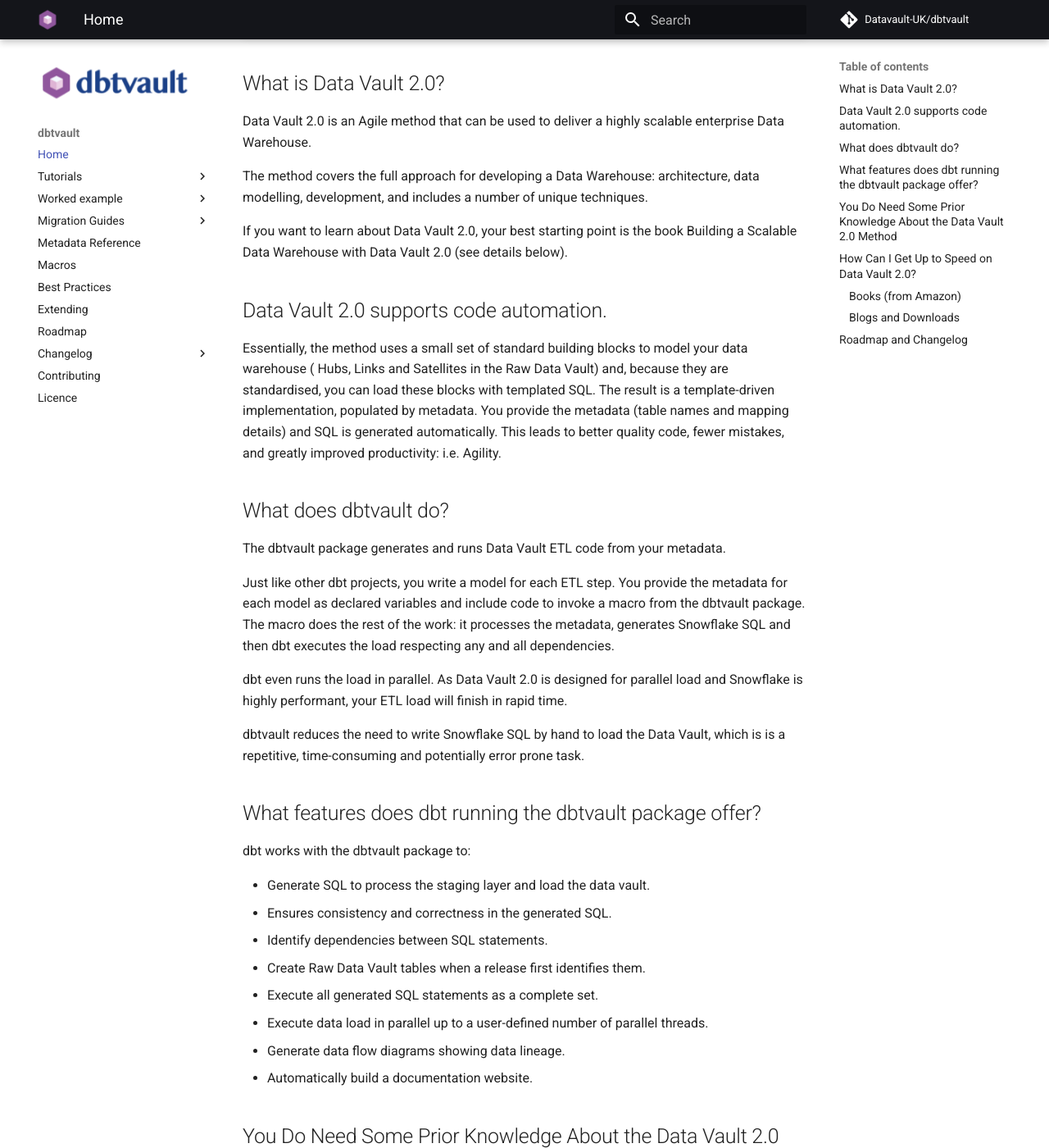
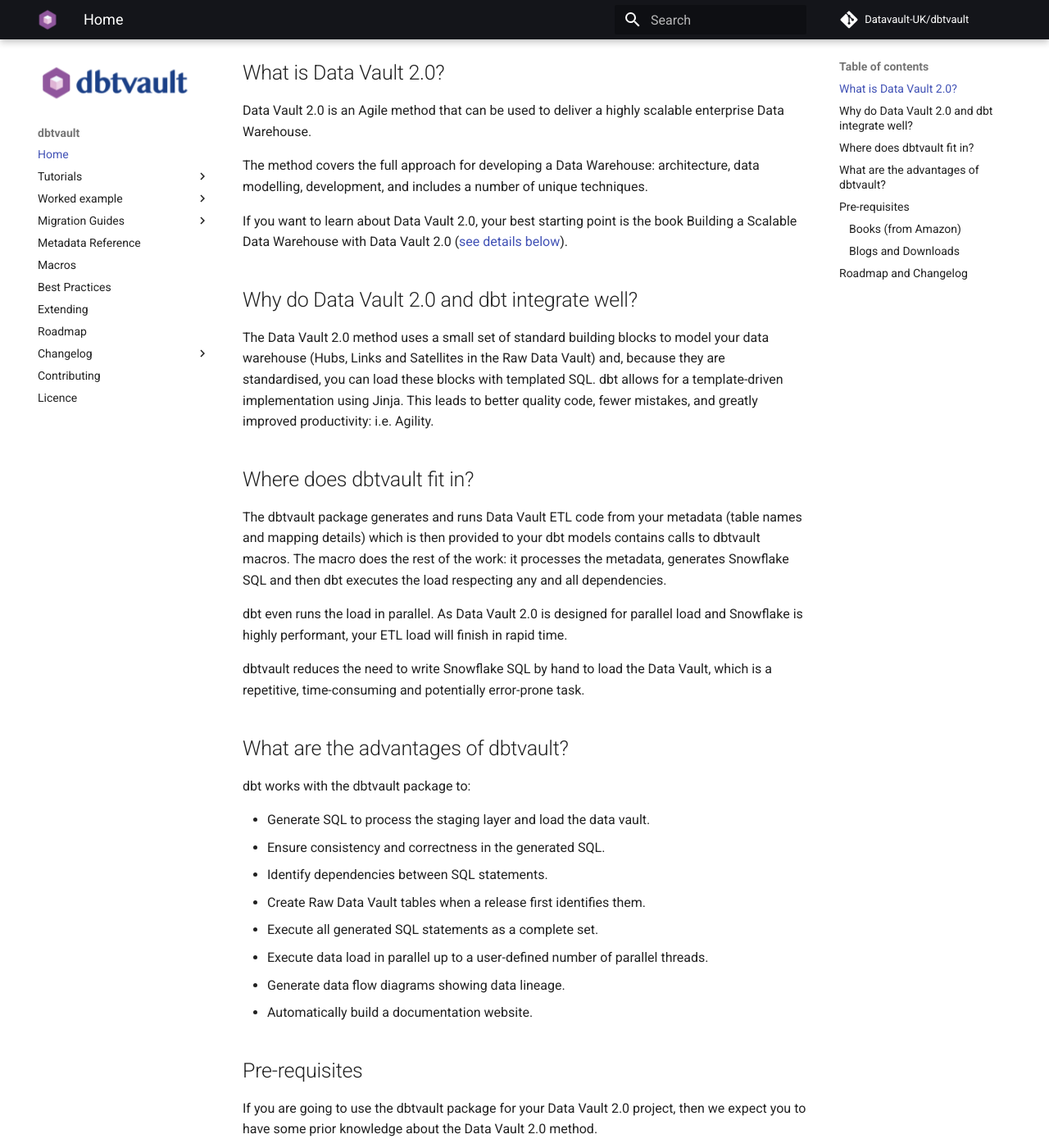
Before and after one commit to Datavault-UK/automate-dv-docs, an MkDocs documentation site: the page built from docs/index.md, in a window 1280 px wide and 1400 px high, scrolled down 664 px. Shown: the whole window at 82% size. Built offline with MkDocs 1.6.1 and Material for MkDocs 9.7.7, drawn with Linux system fonts in a browser that asks for light colours; comment, search, counter and statistics services are not loaded; some of the changed text lies outside the part shown; grey boxes are pictures that could not be loaded.

Commit message:
Rewording of front page

```diff
--- a/docs/index.md
+++ b/docs/index.md
@@ -16,11 +17,9 @@
 Our package runs inside the dbt environment, so you can use dbt to run other parts of the Data Vault pipeline, combined with the
 dbtvault package for the Data Vault specific steps.
 
-!!! tip
-    #### Sign up for early-bird announcements or join our Slack
+!!! tip "Join our Slack community!"
 
-    [![Sign up](https://img.shields.io/badge/Email-Sign--up-blue)](https://www.data-vault.co.uk/dbtvault/)
-    [![Join our Slack](https://img.shields.io/badge/Slack-Join-yellow?style=flat&logo=slack)](https://join.slack.com/t/dbtvault/shared_invite/enQtODY5MTY3OTIyMzg2LWJlZDMyNzM4YzAzYjgzYTY0MTMzNTNjN2EyZDRjOTljYjY0NDYyYzEwMTlhODMzNGY3MmU2ODNhYWUxYmM2NjA)
+    [![Join now](https://img.shields.io/badge/Slack-Join-yellow?style=flat&logo=slack)](https://join.slack.com/t/dbtvault/shared_invite/enQtODY5MTY3OTIyMzg2LWJlZDMyNzM4YzAzYjgzYTY0MTMzNTNjN2EyZDRjOTljYjY0NDYyYzEwMTlhODMzNGY3MmU2ODNhYWUxYmM2NjA)
 
 ## What is Data Vault 2.0?
 Data Vault 2.0 is an Agile method that can be used to deliver a highly scalable enterprise Data Warehouse.
@@ -29,35 +28,32 @@
 and includes a number of unique techniques.
 
 If you want to learn about Data Vault 2.0, your best starting point is the book Building a Scalable Data Warehouse with
-Data Vault 2.0 (see details below).
+Data Vault 2.0 ([see details below](#pre-requisites)).
 
-## Data Vault 2.0 supports code automation.
-Essentially, the method uses a small set of standard building blocks to model your data warehouse (
-Hubs, Links and Satellites in the Raw Data Vault) and, because they are standardised, you can load these blocks with
-templated SQL. The result is a template-driven implementation, populated by metadata.
-You provide the metadata (table names and mapping details) and SQL is generated automatically.
-This leads to better quality code, fewer mistakes, and greatly improved productivity: i.e. Agility.
+## Why do Data Vault 2.0 and dbt integrate well?
+The Data Vault 2.0 method uses a small set of standard building blocks to model your data warehouse
+(Hubs, Links and Satellites in the Raw Data Vault) and, because they are standardised, you can load these blocks with
+templated SQL. dbt allows for a template-driven implementation using Jinja. This leads to better quality code,
+fewer mistakes, and greatly improved productivity: i.e. Agility.
 
-## What does dbtvault do?
-The dbtvault package generates and runs Data Vault ETL code from your metadata.
-
-Just like other dbt projects, you write a model for each ETL step. You provide the metadata for each model as declared
-variables and include code to invoke a macro from the dbtvault package.
+## Where does dbtvault fit in?
+The dbtvault package generates and runs Data Vault ETL code from your metadata (table names and mapping details) which is
+then provided to your dbt models contains calls to dbtvault macros.
 The macro does the rest of the work: it processes the metadata, generates Snowflake SQL and then dbt executes the load
 respecting any and all dependencies.
 
 dbt even runs the load in parallel. As Data Vault 2.0 is designed for parallel load and Snowflake is highly performant,
 your ETL load will finish in rapid time.
 
-dbtvault reduces the need to write Snowflake SQL by hand to load the Data Vault, which is is a repetitive, time-consuming
-and potentially error prone task.
+dbtvault reduces the need to write Snowflake SQL by hand to load the Data Vault, which is a repetitive, time-consuming
+and potentially error-prone task.
 
 
-## What features does dbt running the dbtvault package offer?
+## What are the advantages of dbtvault?
 dbt works with the dbtvault package to:
 
 - Generate SQL to process the staging layer and load the data vault.
-- Ensures consistency and correctness in the generated SQL.
+- Ensure consistency and correctness in the generated SQL.
 - Identify dependencies between SQL statements.
 - Create Raw Data Vault tables when a release first identifies them.
 - Execute all generated SQL statements as a complete set.
@@ -65,12 +61,12 @@
 - Generate data flow diagrams showing data lineage.
 - Automatically build a documentation website.
 
-## You Do Need Some Prior Knowledge About the Data Vault 2.0 Method
+## Pre-requisites
 If you are going to use the dbtvault package for your Data Vault 2.0 project, then we expect you to have some prior
 knowledge about the Data Vault 2.0 method.
 
-## How Can I Get Up to Speed on Data Vault 2.0?
-You can get further information about the Data Vault 2.0 method from the following resources:
+In the case you do need to get up to speed with Data Vault 2.0, we recommend the following resources for further
+information:
 
 ### Books (from Amazon)
 
```
Also changed, not shown: other parts of docs/index.md (+2 -1 lines).
